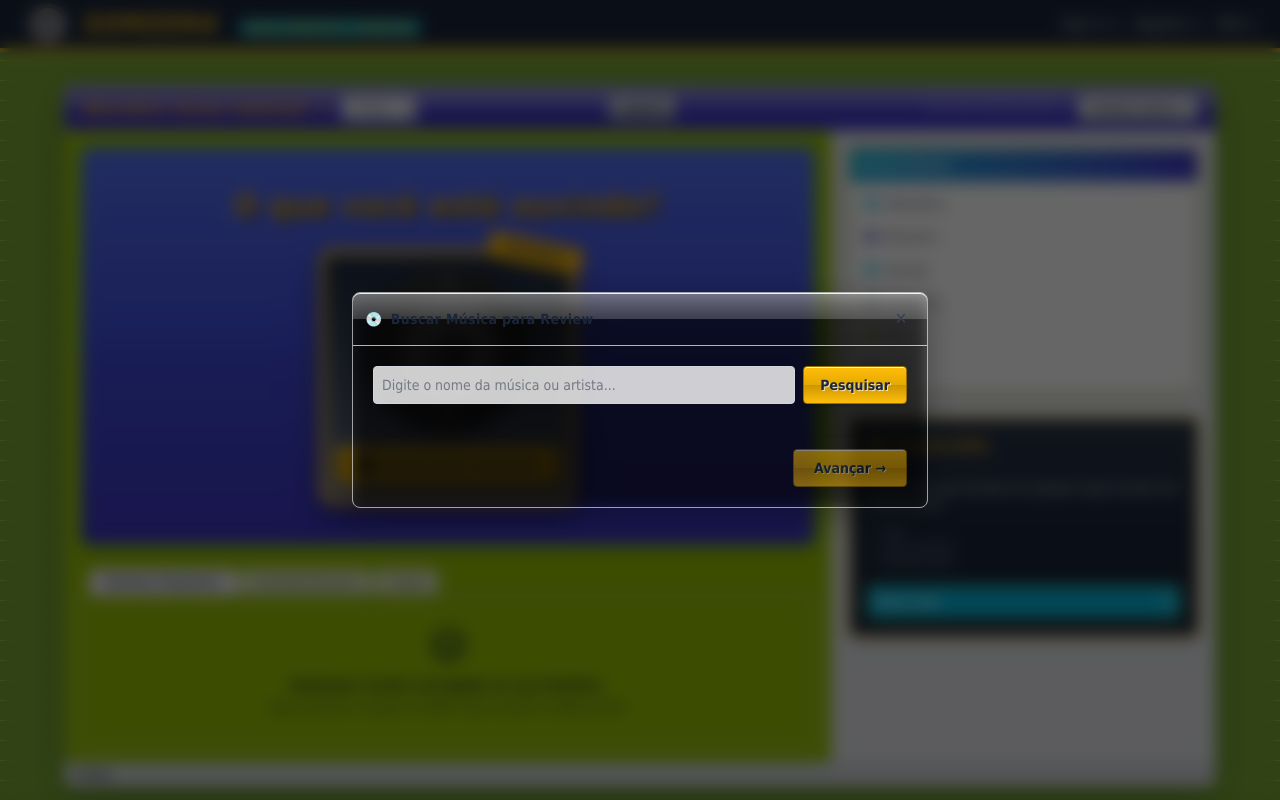
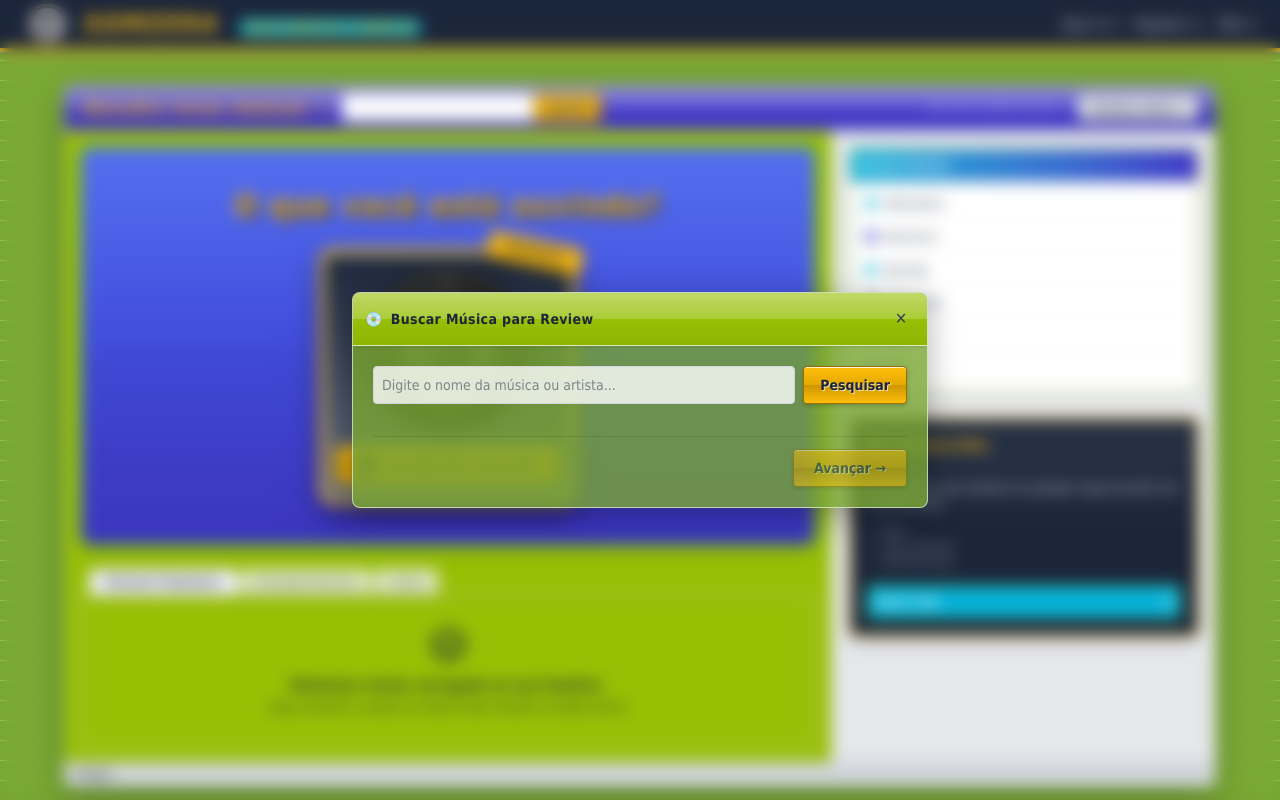
Before and after one commit to vitor-p-pacheco/somzera, a React (Vite) app in the folder somzera-frontend/: page / in a window 1280 px wide. Both pictures are taken after a click on the button "ESCREVER REVIEW". Built offline with nearby package versions, Linux system fonts and the light colour scheme; a web font is replaced by a local one.

Commit message:
barra de pesquisa

```diff
--- a/somzera-frontend/src/App.jsx
+++ b/somzera-frontend/src/App.jsx
@@ -1,8 +1,55 @@
 import { useState } from 'react';
-import  ReviewModal  from './components/ReviewModal.jsx';
+import ReviewModal from './components/ReviewModal.jsx';
 
 export default function App() {
   const [isModalOpen, setIsModalOpen] = useState(false);
+
+  // Estados para a barra de pesquisa superior
+  const [topSearchQuery, setTopSearchQuery] = useState('');
+  const [topSearchResults, setTopSearchResults] = useState([]);
+  const [isTopSearching, setIsTopSearching] = useState(false);
+
+  // Estados para a "Página" da Música
+  const [currentMusicView, setCurrentMusicView] = useState(null);
+  const [musicReviews, setMusicReviews] = useState([]);
+  const [isLoadingReviews, setIsLoadingReviews] = useState(false);
+
+  // Função de busca na barra superior
+  const handleTopSearch = async () => {
+    if (!topSearchQuery.trim()) return;
+    setIsTopSearching(true);
+    try {
+      const response = await fetch(`http://192.168.0.169/api/musics/?q=${encodeURIComponent(topSearchQuery)}`);
+      const data = await response.json();
+      setTopSearchResults(Array.isArray(data) ? data : []);
+    } catch (error) {
+      console.error('Erro na busca:', error);
+      setTopSearchResults([]);
+    } finally {
+      setIsTopSearching(false);
+    }
+  };
+
+  // Função para abrir a "Página" da música e buscar suas reviews
+  const handleOpenMusicPage = async (music) => {
+    setTopSearchResults([]); // Fecha o dropdown
+    setTopSearchQuery('');
+    setCurrentMusicView(music);
+    setIsLoadingReviews(true);
+
+    const musicId = music.spotify_id || music.id;
+
+    try {
+      const response = await fetch(`http://192.168.0.169/api/musics/${musicId}/ratings`);
+      const data = await response.json();
+      setMusicReviews(Array.isArray(data) ? data : []);
+    } catch (error) {
+      console.error('Erro ao buscar reviews:', error);
+      setMusicReviews([]);
+    } finally {
+      setIsLoadingReviews(false);
+    }
+  };
 
   return (
     <div className="text-sz-dark h-screen flex flex-col overflow-x-hidden">
@@ -40,16 +87,42 @@ export default function App() {
           <div className="bg-sz-purple aero-header px-4 py-2 flex flex-col md:flex-row justify-between items-center border-b border-sz-purple shadow-sm gap-2">
             <div className="flex flex-col sm:flex-row items-center gap-3">
               <span className="font-bold text-lg italic text-sz-yellow drop-shadow-md whitespace-nowrap">descubra novas músicas! ➔</span>
-              <div className="flex items-center h-6 shadow-retro-button rounded overflow-hidden">
-                <select className="bg-gray-100 border-r border-gray-400 text-xs px-2 h-full text-sz-dark outline-none cursor-pointer">
-                  <option>Artista</option>
-                  <option>Álbum</option>
-                  <option>Música</option>
-                </select>
-                <input type="text" className="px-2 h-full text-xs outline-none w-32 sm:w-48 text-sz-dark" placeholder="" />
-                <button className="bg-gradient-to-b from-gray-200 to-gray-400 border-l border-gray-400 px-3 h-full text-xs font-bold text-sz-dark hover:from-gray-100 hover:to-gray-300">
-                  search
+
+              {/* Container de Busca Atualizado */}
+              <div className="flex items-center h-7 shadow-retro-button bg-white rounded overflow-visible relative">
+                <input
+                  type="text"
+                  value={topSearchQuery}
+                  onChange={(e) => setTopSearchQuery(e.target.value)}
+                  onKeyDown={(e) => e.key === 'Enter' && handleTopSearch()}
+                  className="px-2 h-full text-xs outline-none w-32 sm:w-48 text-sz-dark"
+                  placeholder=""
+                />
+                <button
+                  onClick={handleTopSearch}
+                  className="metro-button border-l border-gray-400 px-3 h-full text-xs font-bold text-sz-dark hover:from-gray-100 hover:to-gray-300"
+                >
+                  {isTopSearching ? '...' : 'search'}
                 </button>
+
+                {/* Dropdown de Resultados */}
+                {topSearchResults.length > 0 && (
+                  <div className="absolute top-7 left-0 w-full bg-white border border-gray-400 shadow-xl max-h-60 overflow-y-auto z-50 rounded-b">
+                    {topSearchResults.map((music) => (
+                      <div
+                        key={music.spotify_id || music.id}
+                        onClick={() => handleOpenMusicPage(music)}
+                        className="flex items-center gap-2 p-2 border-b border-gray-200 hover:bg-sz-yellow cursor-pointer transition-colors text-sz-dark"
+                      >
+                        <img src={music.url_cover} alt={music.name || music.music_title} className="w-8 h-8 object-cover rounded shadow-sm" />
+                        <div className="flex-1 min-w-0">
+                          <p className="font-bold text-[10px] truncate">{music.name || music.music_title}</p>
+                          <p className="text-[9px] truncate opacity-70">{music.artist}</p>
+                        </div>
+                      </div>
+                    ))}
+                  </div>
+                )}
               </div>
             </div>
 
@@ -63,16 +136,81 @@ export default function App() {
 
           <div className="flex-grow flex flex-col md:flex-row bg-sz-light">
             {/* Coluna Principal */}
-            <div className="flex-grow p-4 md:w-2/3 border-r border-gray-300 flex flex-col gap-4">
+            <div className="flex-grow p-4 md:w-2/3 border-r border-gray-300 flex flex-col gap-4 overflow-y-auto">
+              {currentMusicView ? (
+                /* ========== VISUALIZAÇÃO DA MÚSICA ========== */
+                <div className="flex flex-col gap-4">
+                  <div className="flex items-start justify-between bg-header-gradient p-4 rounded-lg border border-sz-blue shadow-lg relative">
+                    <div className="absolute inset-0 bg-glass-gradient opacity-30 pointer-events-none z-0"></div>
+                    <div className="relative z-10 flex gap-4 items-center w-full">
+                      <img
+                        src={currentMusicView.url_cover}
+                        alt={currentMusicView.name || currentMusicView.music_title}
+                        className="w-32 h-32 object-cover rounded-md border-2 border-sz-yellow shadow-lg"
+                      />
+                      <div className="flex-1 text-white">
+                        <h2 className="text-2xl font-bold text-sz-yellow tracking-wider" style={{ textShadow: '1px 1px 0px black' }}>
+                          {currentMusicView.name || currentMusicView.music_title}
+                        </h2>
+                        <p className="text-sm font-bold opacity-90">{currentMusicView.artist}</p>
+                        <div className="mt-3 flex items-center gap-2">
+                          <span className="bg-sz-dark text-sz-yellow px-2 py-1 rounded text-xs font-bold border border-gray-500">
+                            Score Médio: {
+                              musicReviews.length > 0
+                                ? (musicReviews.reduce((acc, rev) => acc + Number(rev.score), 0) / musicReviews.length).toFixed(1)
+                                : 'N/A'
+                            } / 5
+                          </span>
+                          <span className="text-xs opacity-80">{musicReviews.length} avaliações</span>
+                        </div>
+                      </div>
+                      <button
+                        onClick={() => setCurrentMusicView(null)}
+                        className="text-white hover:text-sz-yellow text-xs font-bold bg-black/20 px-2 py-1 rounded border border-white/20"
+                      >
+                        FECHAR
+                      </button>
+                    </div>
+                  </div>
+
+                  {/* Lista de Reviews */}
+                  <div className="flex flex-col border border-gray-300 bg-white rounded shadow-inner">
+                    <div className="bg-gray-200 border-b border-gray-300 p-2 text-xs font-bold text-sz-dark shadow-[inset_0_1px_0_rgba(255,255,255,1)]">
+                      Reviews da Comunidade
+                    </div>
+                    <div className="p-4 flex flex-col gap-3 min-h-[200px]">
+                      {isLoadingReviews ? (
+                        <p className="text-xs text-center text-gray-500">Carregando avaliações...</p>
+                      ) : musicReviews.length > 0 ? (
+                        musicReviews.map((review, index) => (
+                          <div key={index} className="border border-gray-300 bg-sz-light/10 p-3 rounded shadow-sm">
+                            <div className="flex justify-between items-center mb-2 border-b border-gray-200 pb-1">
+                              <span className="text-xs font-bold text-sz-dark">{review.user || 'Anônimo'}</span>
+                              <span className="text-xs text-amber-500 font-bold">★ {review.score}/5</span>
+                            </div>
+                            <h4 className="text-sm font-bold text-sz-purple mb-1">{review.review_title}</h4>
+                            <p className="text-xs text-gray-700">{review.description}</p>
+                          </div>
+                        ))
+                      ) : (
+                        <div className="flex flex-col items-center justify-center opacity-50 py-10">
+                          <i className="fas fa-comment-slash text-3xl mb-2 text-sz-dark"></i>
+                          <p className="text-xs font-bold text-sz-dark">Nenhuma review encontrada para esta música.</p>
+                        </div>
+                      )}
+                    </div>
+                  </div>
+                </div>
+              ) : (
+                /* ========== VISUALIZAÇÃO PADRÃO (O que você está ouvindo?) ========== */
+                <>
                   <div className="bg-header-gradient p-2 rounded-lg border border-sz-blue shadow-lg relative overflow-hidden flex flex-col items-center justify-center py-10 group">
                     <div className="absolute inset-0 bg-glass-gradient opacity-30 pointer-events-none z-0"></div>
                     <h2 className="relative z-10 text-2xl md:text-3xl font-extrabold text-sz-yellow mb-6 tracking-wider text-center" style={{ textShadow: '2px 2px 0px black' }}>
                       O que você está ouvindo?
                     </h2>
 
-                {/* Caixa Principal Quadrada */}
                     <div className="relative z-10 w-64 h-64 bg-gradient-to-b from-sz-dark to-gray-500 rounded-xl border-4 border-sz-yellow shadow-[0_10px_25px_rgba(0,0,0,0.5),inset_0_2px_5px_rgba(255,255,255,0.9)] p-3 flex flex-col items-center justify-between transition-all duration-300 hover:shadow-[0_15px_30px_rgba(255,190,11,0.5)]">
-                  {/* Alto-Falante Redondo */}
                       <div className="relative shrink-0 w-40 h-40 bg-[#1a1a1a] rounded-full shadow-[0_5px_15px_rgba(0,0,0,0.7),inset_0_1px_2px_rgba(255,255,255,0.2)] border-4 border-[#333] flex items-center justify-center group-hover:scale-105 transition-transform duration-300 ease-out mt-1">
                         <div className="absolute inset-1 bg-gradient-to-br from-[#4a4a4a] to-[#111] rounded-full shadow-inner"></div>
                         <div className="absolute inset-[10px] bg-[radial-gradient(circle_at_center,#999_0%,#444_50%,#111_100%)] rounded-full flex items-center justify-center shadow-[inset_0_0_20px_rgba(0,0,0,0.9)]">
@@ -86,7 +224,6 @@ export default function App() {
                         <div className="absolute right-1.5 top-1/2 -translate-y-1/2 w-1.5 h-1.5 bg-[#888] rounded-full shadow-sm"></div>
                       </div>
 
-                  {/* Botão de Review Ajustado */}
                       <button
                         onClick={() => setIsModalOpen(true)}
                         className="metro-button w-full py-2 text-sm rounded flex items-center justify-center gap-2 transform active:scale-95 font-extrabold tracking-widest shadow-lg mb-1"
@@ -116,6 +253,8 @@ export default function App() {
                       </div>
                     </div>
                   </div>
+                </>
+              )}
             </div>
 
             <div className="w-full md:w-1/3 p-4 flex flex-col gap-6 bg-gray-200 shadow-[inset_2px_0_5px_rgba(0,0,0,0.05)] border-l border-white">
--- a/somzera-frontend/src/components/ReviewModal.jsx
+++ b/somzera-frontend/src/components/ReviewModal.jsx
@@ -106,11 +106,11 @@ export default function ReviewModal({ isOpen, onClose, onSuccess }) {
   };
 
   return (
-    <div className="fixed inset-0 bg-black/60 z-50 flex items-center justify-center backdrop-blur-sm p-4">
-      <div className="aero-panel w-full max-w-xl text-sz-dark overflow-hidden shadow-2xl rounded-lg">
+    <div className="fixed inset-0 z-50 flex items-center justify-center backdrop-blur-sm p-4">
+      <div className="aero-panel bg-sz-green w-full max-w-xl text-sz-dark overflow-hidden shadow-2xl rounded-lg">
 
         {/* Cabeçalho Aero */}
-        <div className="aero-header p-3 flex justify-between items-center border-b border-white/40">
+        <div className="bg-sz-light aero-header p-3 flex justify-between items-center border-b border-white/40">
           <h3 className="font-bold text-sm tracking-wide flex items-center gap-2">
             <span>💿</span> {step === 1 ? 'Buscar Música para Review' : 'Escrever Avaliação'}
           </h3>
@@ -198,7 +198,7 @@ export default function ReviewModal({ isOpen, onClose, onSuccess }) {
                   className="w-20 h-20 object-cover rounded-md shadow"
                 />
                 <div className="flex-1 min-w-0">
-                  <span className="text-xs font-semibold text-amber-700 uppercase tracking-wider">Música Selecionada</span>
+                  <span className="text-xs font-semibold text-sz-purple uppercase tracking-wider">Música Selecionada</span>
                   <h4 className="font-bold text-base truncate leading-tight">
                     {selectedMusic.name || selectedMusic.music_title}
                   </h4>
@@ -206,7 +206,7 @@ export default function ReviewModal({ isOpen, onClose, onSuccess }) {
                   <button
                     type="button"
                     onClick={() => setStep(1)}
-                    className="text-xs text-amber-800 underline hover:text-amber-900 mt-1 inline-block"
+                    className="text-xs text-sz-yellow-500 underline hover:text-sz-yellow-900 mt-1 inline-block"
                   >
                     Trocar música
                   </button>
@@ -215,7 +215,7 @@ export default function ReviewModal({ isOpen, onClose, onSuccess }) {
 
               {/* Nota (Score 1 a 5) */}
               <div>
-                <label className="block text-xs font-bold uppercase tracking-wider mb-1">
+                <label className="inline-block p-1 rounded margin-bottom aero-header text-xs bg-sz-light    font-bold uppercase tracking-wider mb-1">
                   Nota (1 a 5 Estrelas)
                 </label>
                 <div className="flex gap-2 items-center">
@@ -239,7 +239,7 @@ export default function ReviewModal({ isOpen, onClose, onSuccess }) {
 
               {/* Título da Review */}
               <div>
-                <label className="block text-xs font-bold uppercase tracking-wider mb-1">
+                <label className="inline-block p-1 rounded margin-bottom aero-header text-xs bg-sz-light    font-bold uppercase tracking-wider mb-1">
                   Título da Review
                 </label>
                 <input
@@ -254,9 +254,10 @@ export default function ReviewModal({ isOpen, onClose, onSuccess }) {
 
               {/* Descrição / Opinião */}
               <div>
-                <label className="block text-xs font-bold uppercase tracking-wider mb-1">
+                <label className="inline-block p-1 rounded margin-bottom aero-header text-xs bg-sz-light    font-bold uppercase tracking-wider mb-1">
                   Sua Opinião / Review
                 </label>
+
                 <textarea
                   required
                   rows="3"
--- a/somzera-frontend/src/index.css
+++ b/somzera-frontend/src/index.css
@@ -9,8 +9,8 @@
   --color-sz-blue: #04B2D9;
   --color-sz-light: #97BF04;
   --color-sz-dark: #1B263B;
-  --color-sz-gray-border: #78A633;
-  --color-sz-bg-gray: #78A633;
+  --color-sz-gray: #78A633;
+  --color-sz-green: rgba(120, 166, 51, 0.8);
 
   /* Fontes */
   --font-retro: "Tahoma", "Verdana", sans-serif;
@@ -66,7 +66,7 @@ body {
 }
 
 .metro-button {
-  background: linear-gradient(
+  background-image: linear-gradient(
     to bottom,
     #ffbe0b 0%,
     #e5a900 49%,
```
Lines whose indentation alone changed are shown as unchanged.
